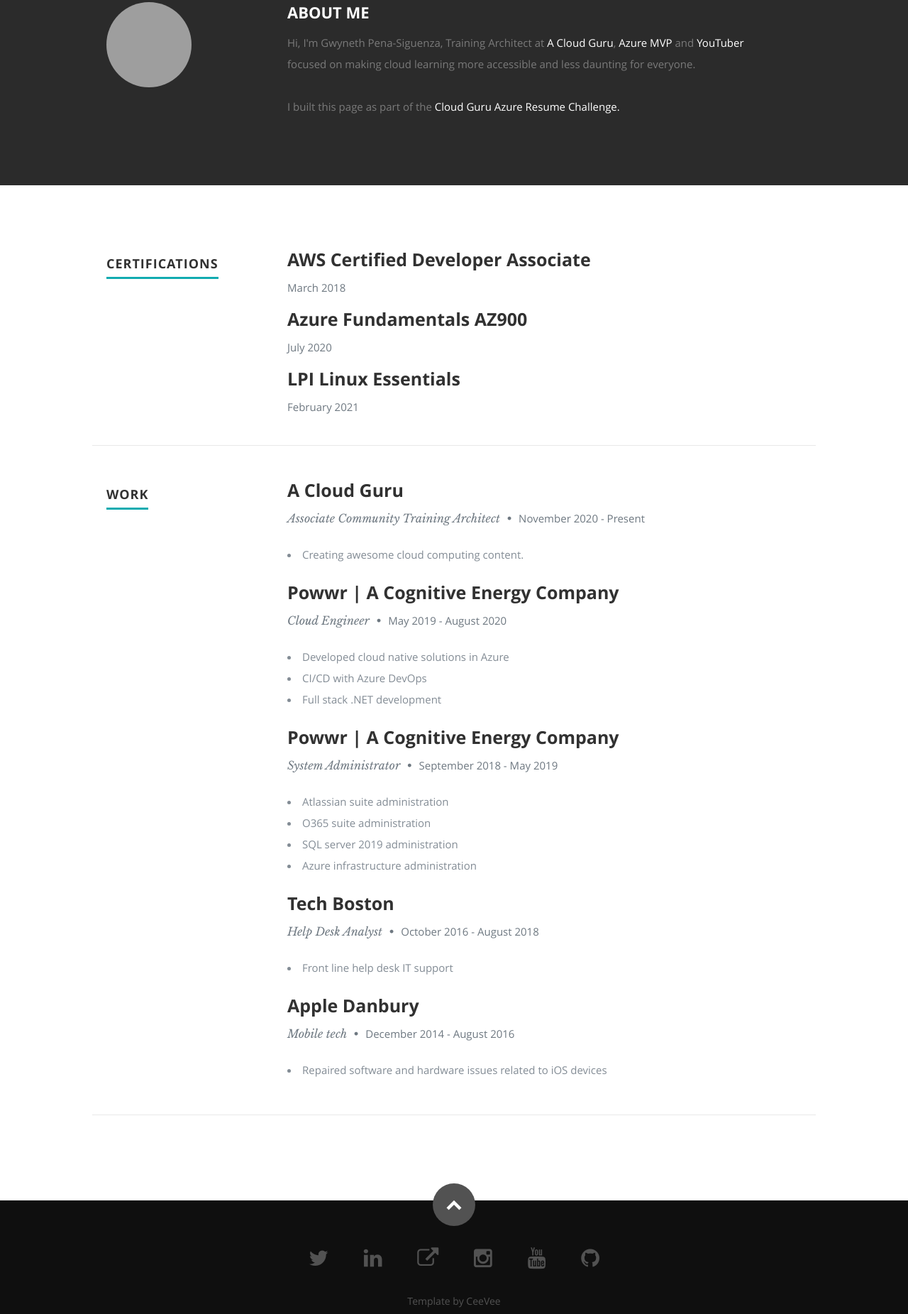
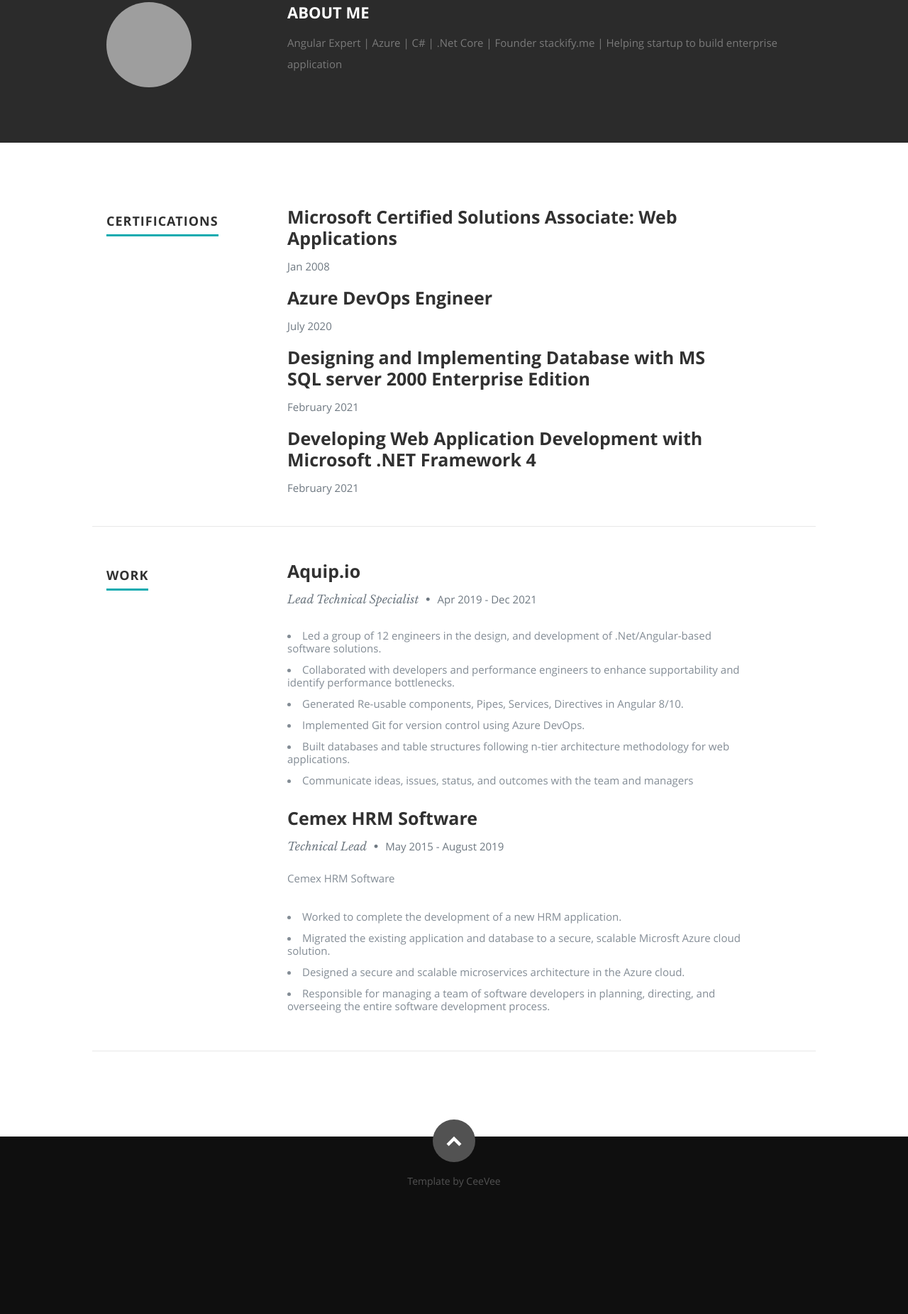
Before and after one commit to askarmus/azure-resume-challange, a plain HTML site: page frontend/index.html in a window 1280 px wide. Shown: the part 893-2744 px from the top of the page at 71% size. After the commit the page ends 2620 px from the top, so only its background shows below. Drawn offline with nearby package versions, Linux system fonts and the light colour scheme; grey boxes are pictures that could not be loaded; files whose address does not match are found by name.

Commit message:
updated index file

```diff
--- a/frontend/index.html
+++ b/frontend/index.html
@@ -57,16 +57,13 @@
 
       <div class="row banner">
          <div class="banner-text">
-            <h1 class="responsive-headline">Hi, I'm Gwyn</h1>
+            <h1 class="responsive-headline">Hi, I'm Askar</h1>
 
             <p>and this page has been viewed <a id="counter"></a> times :) </p>
             <ul class="social">
-               <li><a href="https://twitter.com/madebygps"><i class="fa fa-twitter"></i></a></li>
-               <li><a href="https://madebygps.com"><i class="fa fa-external-link"></i></a></li>
-               <li><a href="https://linkedin.com/in/gwyneth-pena"><i class="fa fa-linkedin"></i></a></li>
-               <li><a href="https://instagram.com/madebygps"><i class="fa fa-instagram"></i></a></li>
-               <li><a href="https://youtube.com/madebygps"><i class="fa fa-youtube"></i></a></li>
-               <li><a href="https://github.com/madebygps/cgc-azure-resume"><i class="fa fa-github"></i></a></li>
+               <li><a href="https://linkedin.com/in/askarmus"><i class="fa fa-linkedin"></i></a></li>
+               <li><a href="https://youtube.com/askarmus"><i class="fa fa-youtube"></i></a></li>
+               <li><a href="https://github.com/askarmus/azure-resume-challange"><i class="fa fa-github"></i></a></li>
             </ul>
          </div>
       </div>
@@ -94,16 +91,10 @@
 
             <h2>ABOUT ME</h2>
 
-            <p> Hi, I'm Gwyneth Pena-Siguenza, <span>Training Architect at <a href="https://acloud.guru">A Cloud
-                     Guru</a></span>, <span> <a href="https://mvp.microsoft.com/en-us/PublicProfile/5003866">Azure
-                     MVP</a></span>
-               and <span><a href="https://youtube.com/madebygps">YouTuber</a></span> focused on making cloud learning
-               more accessible and less daunting for everyone.
-
-               </br>
-               </br>
-               I built this page as part of the <span><a href="https://github.com/madebygps/cgc-azure-resume">Cloud Guru
-                     Azure Resume Challenge.</a></span>
+            <p>
+               Angular Expert | Azure | C# | .Net Core | Founder stackify.me | Helping startup to build enterprise
+               application
+            </p>
 
 
          </div> <!-- end .main-col -->
@@ -131,8 +122,8 @@
 
                <div class="twelve columns">
 
-                  <h3>AWS Certified Developer Associate</h3>
-                  <p class="info"><em class="date">March 2018</em></p>
+                  <h3>Microsoft Certified Solutions Associate: Web Applications</h3>
+                  <p class="info"><em class="date">Jan 2008</em></p>
 
                </div>
 
@@ -142,7 +133,7 @@
 
                <div class="twelve columns">
 
-                  <h3>Azure Fundamentals AZ900</h3>
+                  <h3>Azure DevOps Engineer</h3>
                   <p class="info"><em class="date">July 2020</em></p>
 
                </div>
@@ -153,7 +144,15 @@
 
                <div class="twelve columns">
 
-                  <h3>LPI Linux Essentials</h3>
+                  <h3>Designing and Implementing Database with MS SQL server 2000 Enterprise Edition</h3>
+                  <p class="info"><em class="date">February 2021</em></p>
+
+               </div>
+
+               <div class="twelve columns">
+
+                  <h3> Developing Web Application Development with Microsoft .NET Framework 4
+                  </h3>
                   <p class="info"><em class="date">February 2021</em></p>
 
                </div>
@@ -179,12 +178,20 @@
 
                <div class="twelve columns">
 
-                  <h3>A Cloud Guru</h3>
-                  <p class="info">Associate Community Training Architect <span>&bull;</span> <em class="date">November
-                        2020 - Present</em></p>
+                  <h3>Aquip.io</h3>
+                  <p class="info">Lead Technical Specialist <span>&bull;</span> <em class="date">Apr 2019 - Dec
+                        2021</em></p>
 
                   <p>
-                     <li>Creating awesome cloud computing content.</li>
+                     <li> Led a group of 12 engineers in the design, and development of .Net/Angular-based software
+                        solutions.</li>
+                     <li> Collaborated with developers and performance engineers to enhance supportability and identify
+                        performance bottlenecks.</li>
+                     <li> Generated Re-usable components, Pipes, Services, Directives in Angular 8/10.</li>
+                     <li> Implemented Git for version control using Azure DevOps.</li>
+                     <li>Built databases and table structures following n-tier architecture methodology for web
+                        applications.</li>
+                     <li>Communicate ideas, issues, status, and outcomes with the team and managers</li>
                   </p>
 
                </div>
@@ -195,69 +202,29 @@
 
                <div class="twelve columns">
 
-                  <h3>Powwr | A Cognitive Energy Company</h3>
-                  <p class="info">Cloud Engineer <span>&bull;</span> <em class="date">May 2019 - August 2020</em></p>
+                  <h3>Cemex HRM Software
+                  </h3>
+                  <p class="info">Technical Lead <span>&bull;</span> <em class="date">May 2015 - August 2019</em></p>
 
                   <p>
-                     <li>Developed cloud native solutions in Azure</li>
-                     <li>CI/CD with Azure DevOps</li>
-                     <li>Full stack .NET development</li>
+
+                     Cemex HRM Software
+
+                     <li> Worked to complete the development of a new HRM application.</li>
+                     <li>Migrated the existing application and database to a secure, scalable Microsft Azure cloud
+                        solution.</li>
+                     <li>Designed a secure and scalable microservices architecture in the Azure cloud.</li>
+                     <li>Responsible for managing a team of software developers in planning, directing, and overseeing
+                        the entire software development process.</li>
+
+
                   </p>
 
                </div>
 
             </div> <!-- item end -->
 
-            <div class="row item">
 
-               <div class="twelve columns">
-
-                  <h3>Powwr | A Cognitive Energy Company</h3>
-                  <p class="info">System Administrator <span>&bull;</span> <em class="date">September 2018 - May
-                        2019</em></p>
-
-                  <p>
-                     <li>Atlassian suite administration</li>
-                     <li>O365 suite administration</li>
-                     <li>SQL server 2019 administration</li>
-                     <li>Azure infrastructure administration</li>
-                  </p>
-
-               </div>
-
-            </div> <!-- item end -->
-
-            <div class="row item">
-
-               <div class="twelve columns">
-
-                  <h3>Tech Boston</h3>
-                  <p class="info">Help Desk Analyst <span>&bull;</span> <em class="date">October 2016 - August 2018</em>
-                  </p>
-
-                  <p>
-                     <li>Front line help desk IT support</li>
-                  </p>
-
-               </div>
-
-            </div> <!-- item end -->
-
-            <div class="row item">
-
-               <div class="twelve columns">
-
-                  <h3>Apple Danbury</h3>
-                  <p class="info">Mobile tech <span>&bull;</span> <em class="date">December 2014 - August 2016</em></p>
-
-                  <p>
-                     <li>Repaired software and hardware issues related to iOS devices</li>
-
-                  </p>
-
-               </div>
-
-            </div> <!-- item end -->
 
          </div> <!-- main-col end -->
 
@@ -277,14 +244,7 @@
 
          <div class="twelve columns">
 
-            <ul class="social-links">
-               <li><a href="https://twitter.com/madebygps"><i class="fa fa-twitter"></i></a></li>
-               <li><a href="https://linkedin.com/in/gwyneth-pena"><i class="fa fa-linkedin"></i></a></li>
-               <li><a href="https://madebygps.com"><i class="fa fa-external-link"></i></a></li>
-               <li><a href="https://instagram.com/madebygps"><i class="fa fa-instagram"></i></a></li>
-               <li><a href="https://youtube.com/madebygps"><i class="fa fa-youtube"></i></a></li>
-               <li><a href="https://github.com/madebygps/cgc-azure-resume"><i class="fa fa-github"></i></a></li>
-            </ul>
+
 
             <ul class="copyright">
                <a href="https://www.styleshout.com/free-templates/ceevee/"> Template by CeeVee </a>
```
Also changed, not shown: 2 other files.
